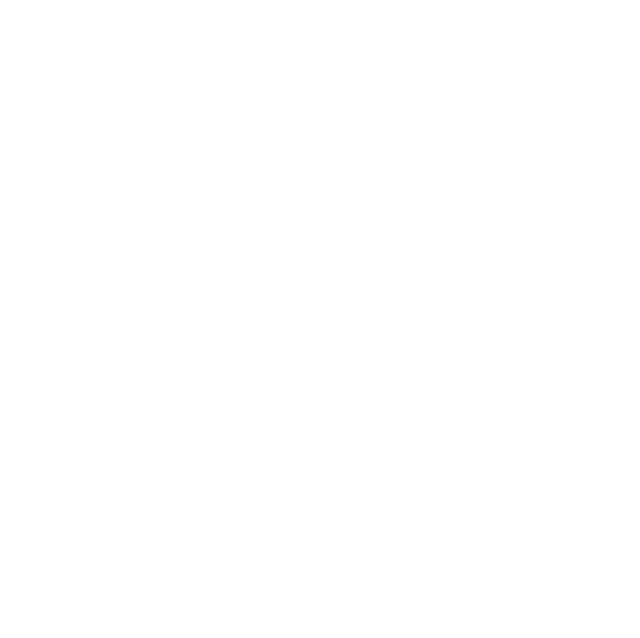
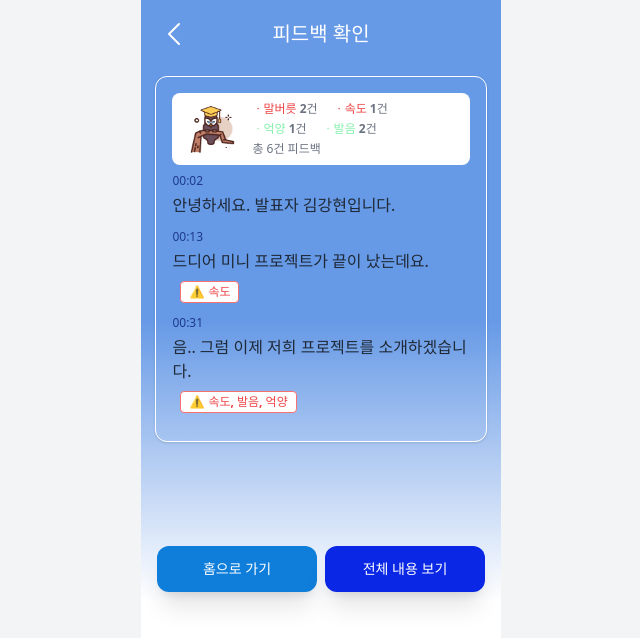
Before and after one commit to yurim1205/mini_front, a React (Vite) app in the folder frontend/: page /resultFeedback in a window 1280 px wide. Before the commit this address had no page. Shown: the top 638 px of the page, without its empty margins (319-959 px from the left). Built offline with nearby package versions, Linux system fonts and the light colour scheme.

Commit message:
feat: 버튼 추가,로딩 페이지 구현

```diff
--- a/frontend/src/App.jsx
+++ b/frontend/src/App.jsx
@@ -3,6 +3,8 @@
 import FileFeedback from './pages/fileFeedback';
 import RecordFeedback from './pages/recordFeedback';
 import Loading from './pages/loading';
+import ResultFeedback from './pages/resultFeedback';
+
 function App() {
   return (
     <BrowserRouter>
@@ -11,6 +13,7 @@
         <Route path="/file" element={<FileFeedback />} />
         <Route path="/record" element={<RecordFeedback />} />
         <Route path="/loading" element={<Loading />} />
+        <Route path="/resultFeedback" element={<ResultFeedback />} />
       </Routes>
     </BrowserRouter>
   );
--- /dev/null
+++ b/frontend/src/components/buttons/allTextBtn.jsx
@@ -0,0 +1,28 @@
+import React from "react";
+
+function AllTextBtn({ children = "전체 내용 보기", onClick, className = "", ...props }) {
+  return (
+    <button
+      className={`
+        w-full
+        bg-[#0A27E5]
+        hover:bg-blue-700
+        text-white
+        font-bold
+        py-3
+        rounded-xl
+        shadow-xl
+        text-2xl
+        transition
+        mt-20
+        ${className}
+      `}
+      onClick={onClick}
+      {...props}
+    >
+      {children}
+    </button>
+  );
+}
+
+export default AllTextBtn;
--- /dev/null
+++ b/frontend/src/components/buttons/gohomeBtn.jsx
@@ -0,0 +1,28 @@
+import React from "react";
+
+function GoHomeBtn({ children = "홈으로 가기", onClick, className = "", ...props }) {
+  return (
+    <button
+      className={`
+        w-full
+        bg-[#0E7EDA]
+        hover:bg-blue-700
+        text-white
+        font-bold
+        py-3
+        rounded-xl
+        shadow-xl
+        text-2xl
+        transition
+        mt-20
+        ${className}
+      `}
+      onClick={onClick}
+      {...props}
+    >
+      {children}
+    </button>
+  );
+}
+
+export default GoHomeBtn;
--- a/frontend/src/pages/loading.jsx
+++ b/frontend/src/pages/loading.jsx
@@ -25,7 +25,7 @@
 
       useEffect(() => {
         const timer = setTimeout(() => {
-          navigate('/result');
+          navigate('/resultFeedback');
         }, 20000);
 
         return () => clearTimeout(timer);
--- a/frontend/src/pages/resultFeedback.jsx
+++ b/frontend/src/pages/resultFeedback.jsx
@@ -0,0 +1,102 @@
+import React from "react";
+import { useNavigate } from "react-router-dom";
+import { ChevronLeftIcon } from '@heroicons/react/24/solid';
+import owlImg from "../assets/img/owl.png";
+import GoHomeBtn from "../components/buttons/gohomeBtn";
+import AllTextBtn from "../components/buttons/allTextBtn";
+
+function ResultFeedback() {
+  const navigate = useNavigate();
+
+  // 더미 피드백 데이터
+  const feedbackSummary = [
+    { type: "말버릇", count: 2, color: "text-red-500" },
+    { type: "속도", count: 1, color: "text-red-500" },
+    { type: "억양", count: 1, color: "text-green-600" },
+    { type: "발음", count: 2, color: "text-green-600" },
+  ];
+  const totalCount = feedbackSummary.reduce((acc, cur) => acc + cur.count, 0);
+
+  // 피드백 상세 더미 데이터
+  const feedbackList = [
+    {
+      time: "00:02",
+      text: "안녕하세요. 발표자 김강현입니다.",
+      badges: [],
+    },
+    {
+      time: "00:13",
+      text: "드디어 미니 프로젝트가 끝이 났는데요.",
+      badges: ["속도"],
+    },
+    {
+      time: "00:31",
+      text: "음.. 그럼 이제 저희 프로젝트를 소개하겠습니다.",
+      badges: ["속도", "발음", "억양"],
+    },
+  ];
+
+  return (
+    <div className="w-screen min-h-screen flex justify-center items-start bg-gray-100 relative">
+      <div
+        className="relative min-h-screen flex flex-col items-center justify-start max-w-[360px] w-full"
+        style={{
+          background: "linear-gradient(to top, #fff 0%, #fff 25%, #6699E6 60%)"
+        }}
+      >
+        <div className="flex items-center w-full px-4 pt-4 justify-between">
+          <button
+            onClick={() => navigate("/filefeedback")}
+            className="bg-transparent p-0 leading-none"
+            style={{ width: '2.25rem', height: '2.25rem' }}
+          >
+            <ChevronLeftIcon className="w-8 h-8 text-white" />
+          </button>
+          <span className="text-xl font-semibold text-white text-center flex-1">
+            피드백 확인
+          </span>
+          <div style={{ width: '2.25rem' }} />
+        </div>
+        {/* 큰 사각형 카드 */}
+        <div className="border border-white rounded-xl shadow p-4 mt-6 w-[92%] mx-auto bg-transparent">
+          {/* 상단 요약 카드만 별도 div로 묶고 배경색 지정 */}
+          <div className="flex items-center mb-2 bg-white rounded-lg px-3 py-2">
+            <img src={owlImg} alt="owl" className="w-14 h-14 mr-3" />
+            <div className="flex-1 text-xs">
+              <div className="flex flex-wrap gap-x-4 gap-y-1 mb-1 items-center">
+                <span className="text-red-500 font-bold">ㆍ말버릇 <span className="text-gray-500">2건</span></span>
+                <span className="text-red-500 font-bold">ㆍ속도 <span className="text-gray-500">1건</span></span>
+                <span className="text-green-300 font-bold">ㆍ억양 <span className="text-gray-500">1건</span></span>
+                <span className="text-green-300 font-bold">ㆍ발음 <span className="text-gray-500">2건</span></span>
+              </div>
+              <div className="text-gray-500 mt-1">총 {totalCount}건 피드백</div>
+            </div>
+          </div>
+          {/* 피드백 상세 리스트 */}
+          <div className="w-full">
+            {feedbackList.map((item, idx) => (
+              <div key={idx} className="mb-3">
+                {item.time && <div className="text-xs text-blue-900 mb-1">{item.time}</div>}
+                <div className="flex items-center flex-wrap gap-2">
+                  <span className="text-base text-gray-800">{item.text}</span>
+                  {item.badges.length > 0 && (
+                    <span className="ml-2 px-2 py-0.5 bg-white border border-red-400 text-red-500 text-xs rounded flex items-center font-bold">
+                      <span className="mr-1">⚠️</span>{item.badges.join(", ")}
+                    </span>
+                  )}
+                </div>
+              </div>
+            ))}
+          </div>
+        </div>
+        {/* 버튼 수평 배치 */}
+        <div className="flex w-full gap-x-2 px-4 mt-6">
+          <GoHomeBtn onClick={() => navigate("/")} className="flex-1 text-sm" />
+          <AllTextBtn onClick={() => navigate("/")} className="flex-1 text-sm" />
+        </div>
+      </div>
+    </div>
+  );
+}
+
+export default ResultFeedback;
```
